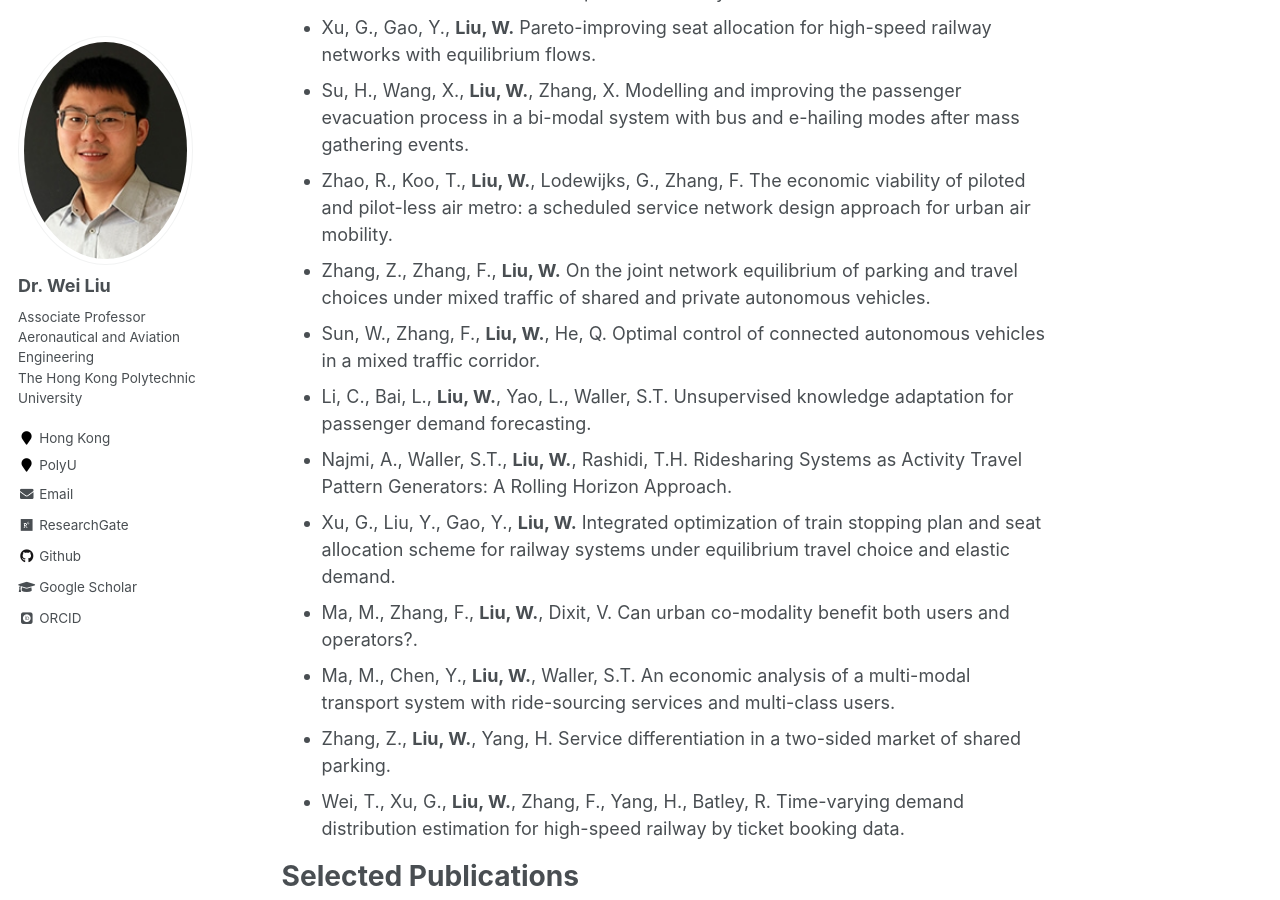
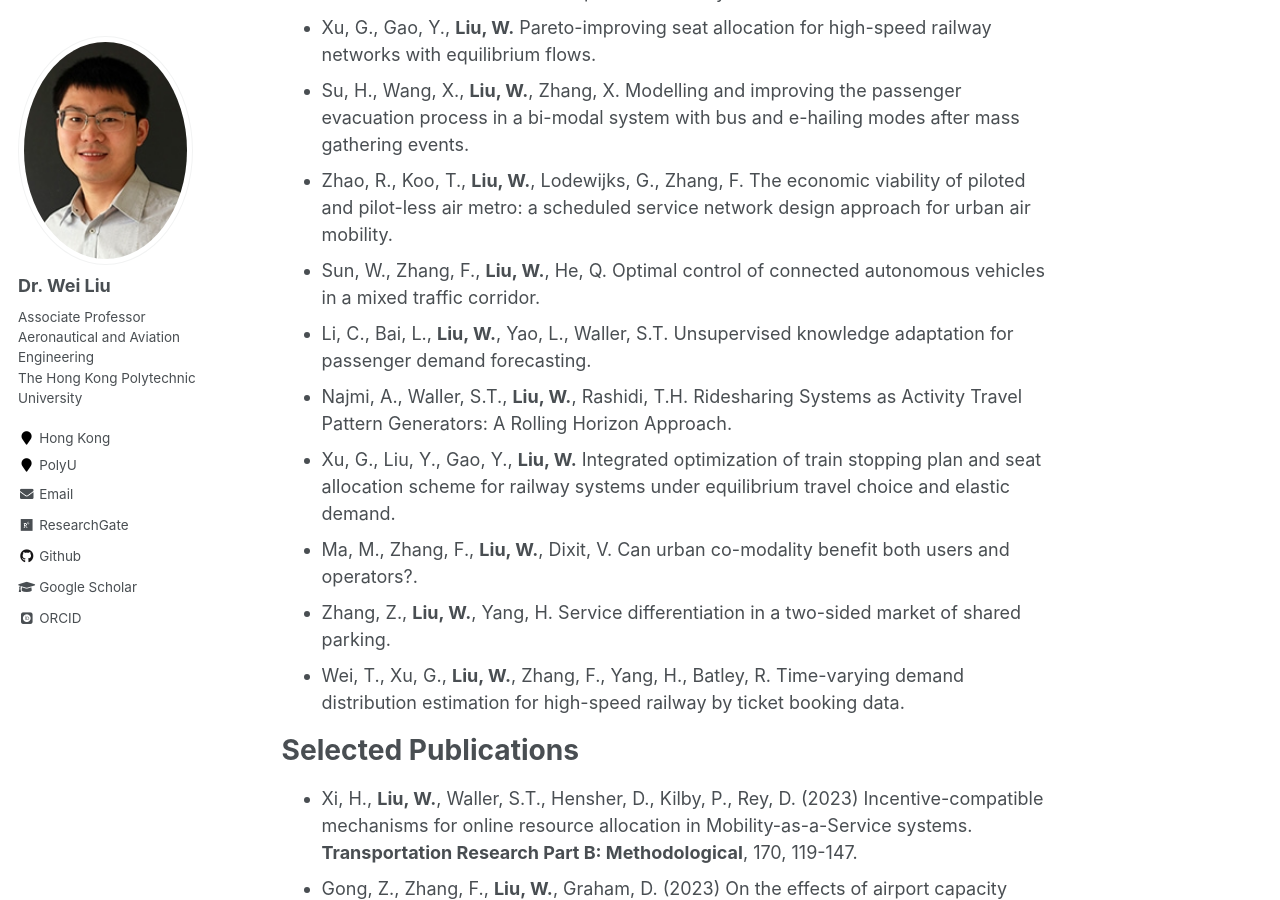
Before and after one commit to weiliu2016/weiliu2016.github.io, a Jekyll site: the page built from _pages/about.md, in a window 1280 px wide and 900 px high, scrolled down 3536 px. Built offline with Jekyll 4.4.1, drawn with Linux system fonts in a browser that asks for light colours; some web fonts are replaced.

Commit message:
Update about.md

```diff
--- a/_pages/about.md
+++ b/_pages/about.md
@@ -81,13 +81,11 @@ Selected Working Papers
 - Xu, G., Gao, Y., **Liu, W.** Pareto-improving seat allocation for high-speed railway networks with equilibrium flows.
 - Su, H., Wang, X., **Liu, W.**, Zhang, X. Modelling and improving the passenger evacuation process in a bi-modal system with bus and e-hailing modes after mass gathering events.
 - Zhao, R., Koo, T., **Liu, W.**, Lodewijks, G., Zhang, F. The economic viability of piloted and pilot-less air metro: a scheduled service network design approach for urban air mobility.
-- Zhang, Z., Zhang, F., **Liu, W.** On the joint network equilibrium of parking and travel choices under mixed traffic of shared and private autonomous vehicles.
 - Sun, W., Zhang, F., **Liu, W.**, He, Q. Optimal control of connected autonomous vehicles in a mixed traffic corridor.
 - Li, C., Bai, L., **Liu, W.**, Yao, L., Waller, S.T. Unsupervised knowledge adaptation for passenger demand forecasting.
 - Najmi, A., Waller, S.T., **Liu, W.**, Rashidi, T.H. Ridesharing Systems as Activity Travel Pattern Generators: A Rolling Horizon Approach.
 - Xu, G., Liu, Y., Gao, Y., **Liu, W.** Integrated optimization of train stopping plan and seat allocation scheme for railway systems under equilibrium travel choice and elastic demand.
 - Ma, M., Zhang, F., **Liu, W.**, Dixit, V. Can urban co-modality benefit both users and operators?.
-- Ma, M., Chen, Y., **Liu, W.**, Waller, S.T. An economic analysis of a multi-modal transport system with ride-sourcing services and multi-class users.
 - Zhang, Z., **Liu, W.**, Yang, H. Service differentiation in a two-sided market of shared parking.
 - Wei, T., Xu, G., **Liu, W.**, Zhang, F., Yang, H., Batley, R. Time-varying demand distribution estimation for high-speed railway by ticket booking data.
 
```
